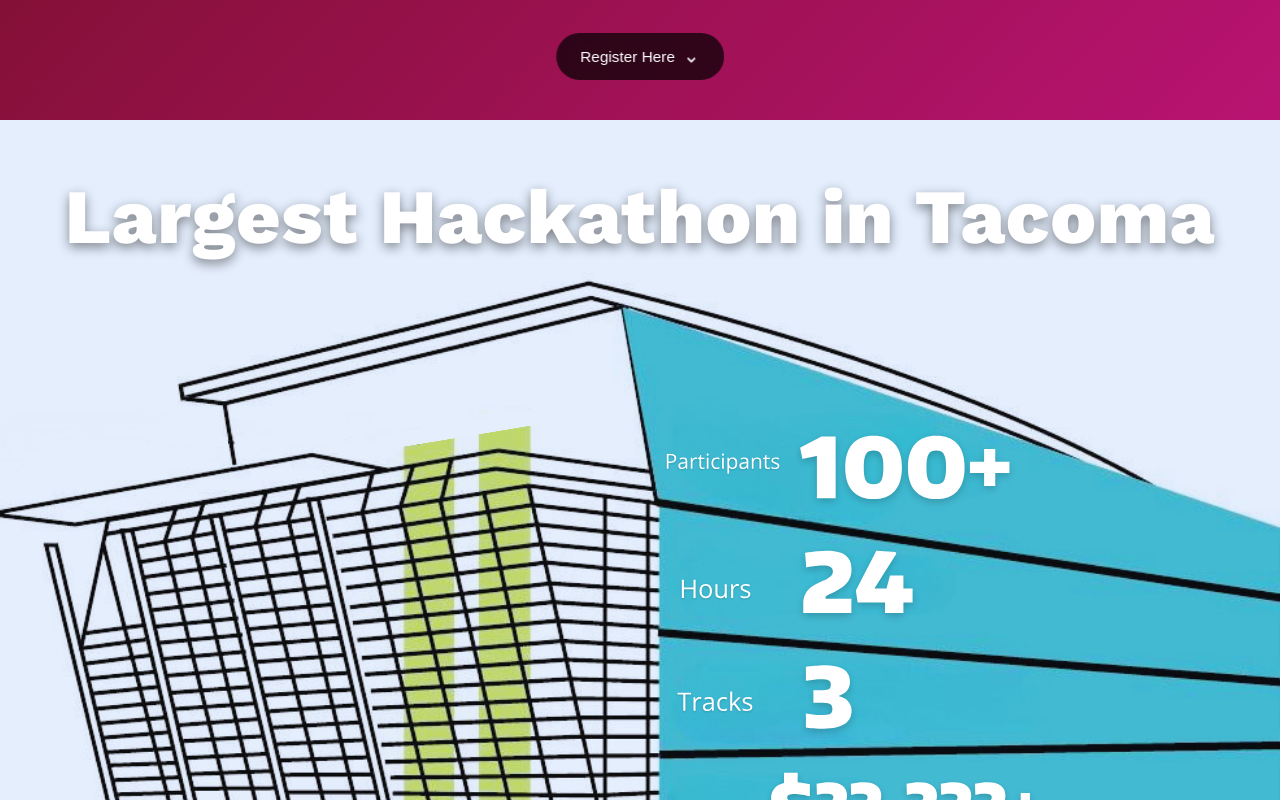
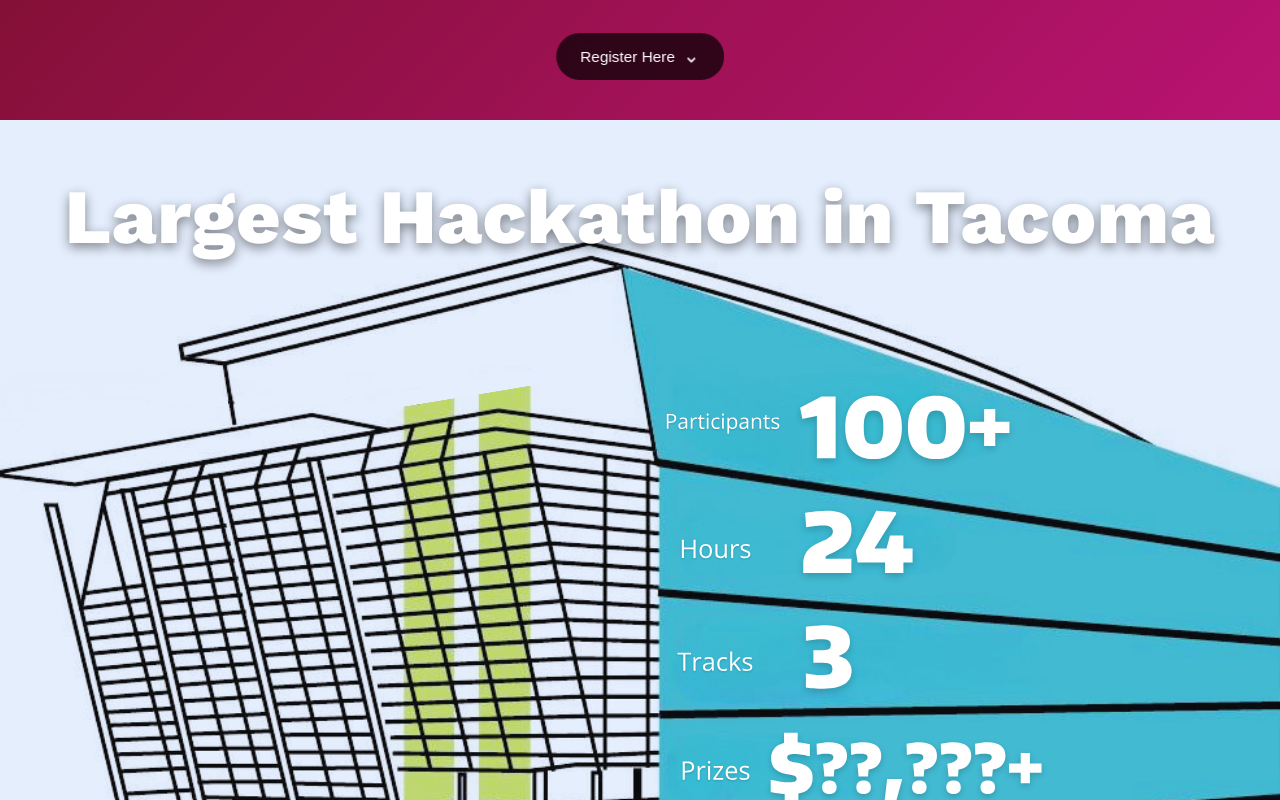
Before and after one commit to celestinryf/uhackathon, a Next.js app in the folder client/: page / in a window 1280 px wide. Shown: the part 680-1480 px from the top of the page. Built offline with nearby package versions, Linux system fonts and the light colour scheme.

Commit message:
fix: black void under stats section

```diff
--- a/client/app/components/AboutSection/AboutSection.tsx
+++ b/client/app/components/AboutSection/AboutSection.tsx
@@ -7,7 +7,7 @@ export default function AboutSection() {
     <section
       id="about"
       style={{
-        minHeight: "110vh",
+        minHeight: "100vh",
         padding: "0",
         margin: "0",
         backgroundImage: `url(${uhackstats.src})`,
```
